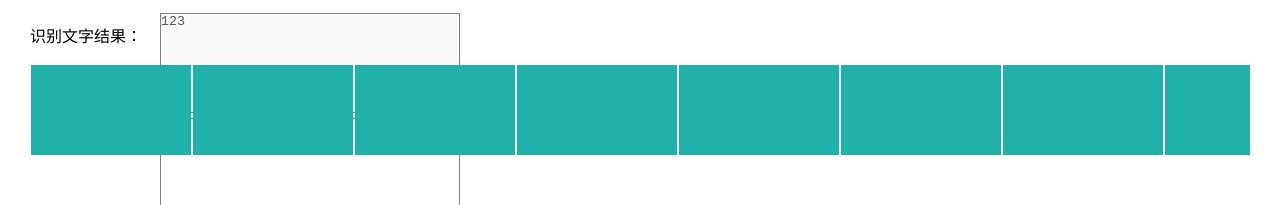
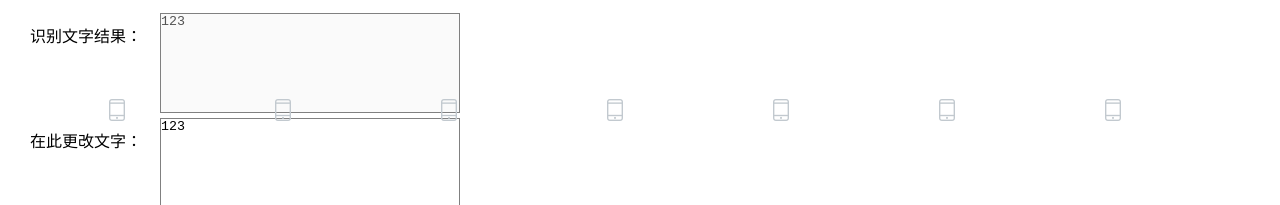
Before and after one commit to Leonhard-Euler-ai/audio_editing_tool, a Vue app: page /login in a window 1280 px wide. Both pictures are taken after a click on the button "登录". Shown: the part 549-754 px from the top of the page. Built offline with nearby package versions, Linux system fonts and the light colour scheme.

Commit message:
提交界面框架完工，新增滚动条的提示功能和背景图展示功能

```diff
--- a/src/views/login/loginViewComps/LoginViewMain.vue
+++ b/src/views/login/loginViewComps/LoginViewMain.vue
@@ -45,6 +45,7 @@
     line-height: 32px;
     text-align: center;
     color: #fff;
+    cursor: pointer;
   }
 
   .administratorLoginButton:hover {
--- a/src/views/main/MainView.vue
+++ b/src/views/main/MainView.vue
@@ -3,6 +3,7 @@
     <MainViewHeader/>
     <!--    <Upload/>-->
     <Edit/>
+    <!--    <Submit/>-->
     <MainViewFooter :isDisabled="nextIsDisabled"/>
   </div>
 </template>
@@ -13,6 +14,7 @@
 
   import Upload from "./mainViewComps/mainViewCenter/upload/Upload";
   import Edit from "./mainViewComps/mainViewCenter/edit/Edit";
+  import Submit from "./mainViewComps/mainViewCenter/submit/Submit";
 
   export default {
     name: "Main",
@@ -25,7 +27,8 @@
       MainViewHeader,
       MainViewFooter,
       Upload,
-      Edit
+      Edit,
+      Submit
     }
   }
 </script>
--- a/src/views/main/mainViewComps/mainViewCenter/edit/ScrollBar.vue
+++ b/src/views/main/mainViewComps/mainViewCenter/edit/ScrollBar.vue
@@ -1,24 +1,50 @@
 <template>
   <div class="scrollBar">
     <ul>
-      <li></li>
-      <li></li>
-      <li></li>
-      <li></li>
-      <li></li>
-      <li></li>
-      <li></li>
-      <li></li>
-      <li></li>
-      <li></li>
-      <li></li>
+      <li>
+        <ScrollBarTips/>
+      </li>
+      <li>
+        <ScrollBarTips/>
+      </li>
+      <li>
+        <ScrollBarTips/>
+      </li>
+      <li>
+        <ScrollBarTips/>
+      </li>
+      <li>
+        <ScrollBarTips/>
+      </li>
+      <li>
+        <ScrollBarTips/>
+      </li>
+      <li>
+        <ScrollBarTips/>
+      </li>
+      <li>
+        <ScrollBarTips/>
+      </li>
+      <li>
+        <ScrollBarTips/>
+      </li>
+      <li>
+        <ScrollBarTips/>
+      </li>
+      <li>
+        <ScrollBarTips/>
+      </li>
     </ul>
   </div>
 </template>
 
 <script>
+  import ScrollBarTips from "./ScrollBarTips";
   export default {
-    name: "ScrollBar"
+    name: "ScrollBar",
+    components: {
+      ScrollBarTips
+    }
   }
 </script>
 
@@ -38,9 +64,15 @@
 
   li {
     display: inline-block;
-    margin: 0 1px;
+    margin: 0 3px;
     width: 160px;
     height: 90px;
-    background-color: lightseagreen;
+  }
+
+  li:hover {
+    position: relative;
+    top: -2px;
+    left: -2px;
+    box-shadow: 2px 2px 1px rgba(0, 0, 0, .3);
   }
 </style>
--- /dev/null
+++ b/src/views/main/mainViewComps/mainViewCenter/edit/ScrollBarTips.vue
@@ -0,0 +1,23 @@
+<template>
+  <el-tooltip effect="light" placement="top">
+    <template #content>
+      起始时间点：<br/>结束时间点：
+    </template>
+    <p></p>
+  </el-tooltip>
+</template>
+
+<script>
+  export default {
+    name: "ScrollBarTips"
+  }
+</script>
+
+<style scoped>
+  p {
+    float: left;
+    width: 100%;
+    height: 100%;
+    background: url(../../../../../assets/img/login/login_mobile.png) no-repeat center;
+  }
+</style>
--- /dev/null
+++ b/src/views/main/mainViewComps/mainViewCenter/submit/Submit.vue
@@ -0,0 +1,40 @@
+<template>
+  <div>
+    <video src="#" controls poster="../../../../../assets/img/video.jpg"></video>
+    <el-alert
+      class="tip"
+      title="只显示已被编辑过的视频片段，如需修改请返回上一级"
+      type="success"
+      close-text="知道了">
+    </el-alert>
+    <ScrollBar/>
+  </div>
+</template>
+
+<script>
+  import ScrollBar from "../edit/ScrollBar";
+
+  export default {
+    name: "Submit",
+    components: {
+      ScrollBar
+    }
+  }
+</script>
+
+<style scoped>
+  video {
+    display: block;
+
+    margin: 20px auto;
+    width: 560px;
+    height: 315px;
+  }
+
+  .tip {
+    position: fixed;
+    bottom: 27%;
+    width: 40%;
+    margin-left: 30%;
+  }
+</style>
```
